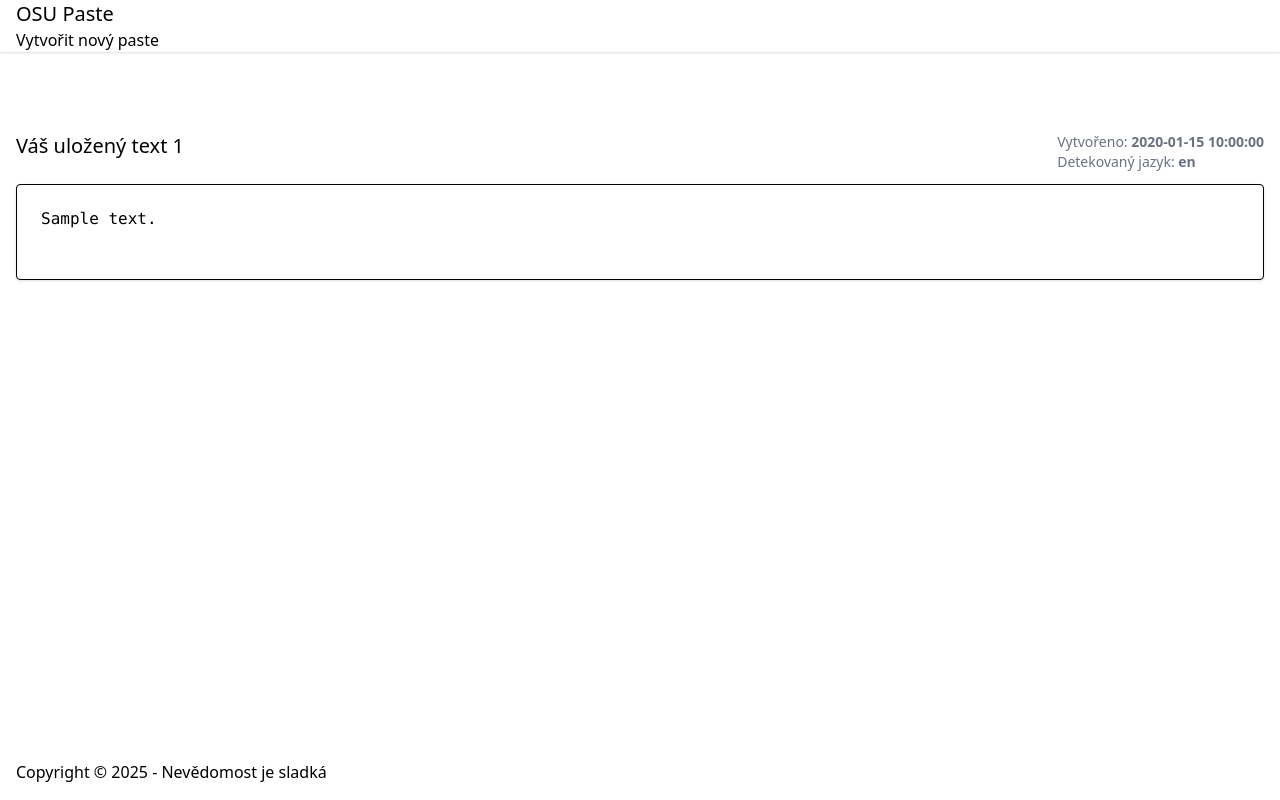
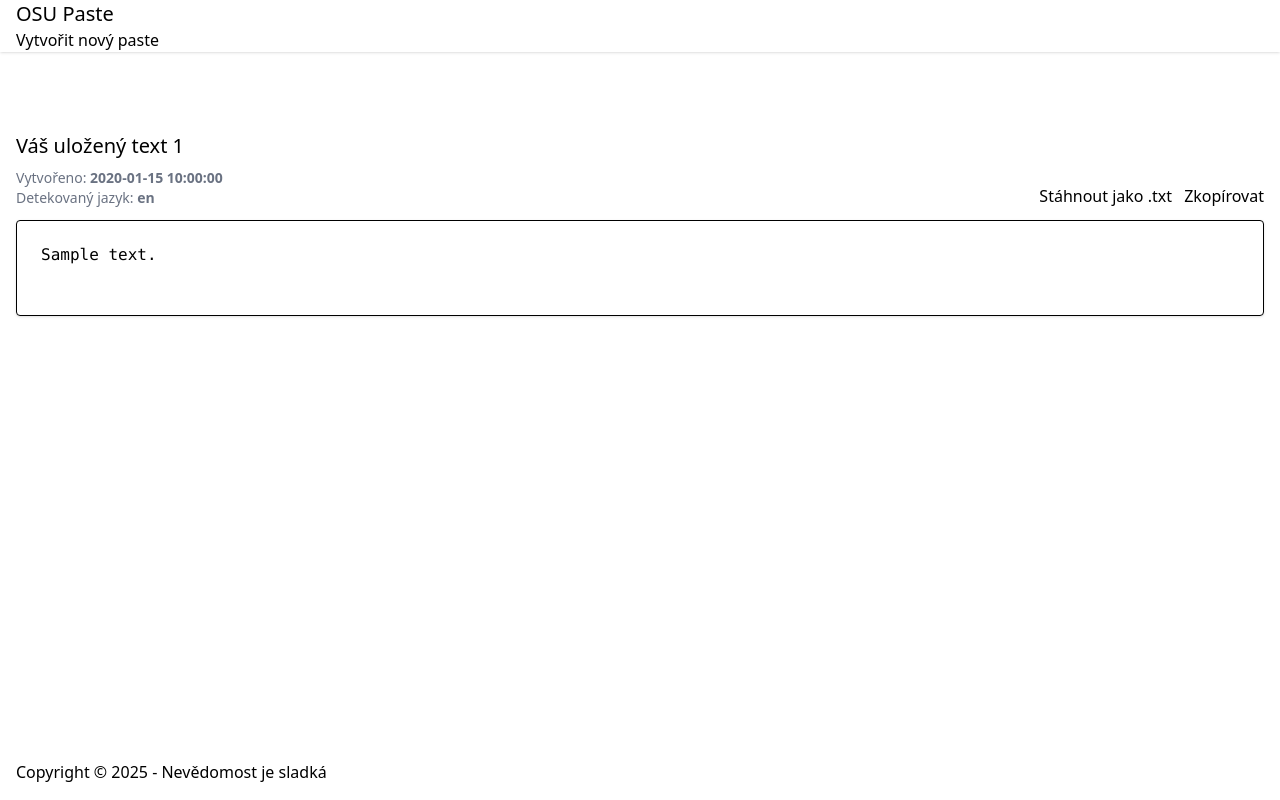
Before and after one commit to LixCis/OSU-Paste, a Flask app: page /1 in a window 1280 px wide. Run offline with Flask 3, Linux system fonts and the light colour scheme; tables that the repository leaves empty hold one stand-in row (values such as "Sample post"); some libraries are stand-ins or nearby versions.

Commit message:
Added download and copy button

```diff
--- a/templates/paste.html
+++ b/templates/paste.html
@@ -10,21 +10,87 @@
         {{ css_styles | safe }}
     </style>
 </head>
-<body class="flex flex-col min-h-screen">
+<body class="flex flex-col min-h-screen relative">
 {% include 'includes/navbar.html' %}
 <main class="flex-1 w-full max-w-7xl mx-auto px-4 my-20">
-    <div class="flex flex-row justify-between justify-items-center">
-        <h1 class="mb-6 text-xl font-medium">Váš uložený text {{ short_id }}</h1>
+    <div class="flex flex-row justify-between items-end mb-3">
         <div>
+            <h1 class="text-xl mb-2 font-medium">Váš uložený text {{ short_id }}</h1>
             <p class="text-sm text-gray-500">Vytvořeno: <strong>{{ created_at }}</strong></p>
             {% if detected_language != "Unknown" %}
                 <p class="text-sm text-gray-500">Detekovaný jazyk: <strong>{{ detected_language }}</strong></p>
             {% endif %}
         </div>
+        <div class="mt-4">
+            <button id="download-btn" class="btn btn-primary mr-2">Stáhnout jako .txt</button>
+            <button id="copy-btn" class="btn btn-outline btn-primary">Zkopírovat</button>
+        </div>
     </div>
 
-    <pre class="shadow bg-base-100 border border-primary min-h-24 p-2 rounded whitespace-pre-wrap break-words max-w-full">{{ content | safe }}</pre>
+    <pre id="content" class="shadow bg-base-100 border border-primary min-h-24 p-2 rounded whitespace-pre-wrap break-words max-w-full overflow-x-auto touch-pan-x">{{ content | safe }}</pre>
+
+    <!-- Success and Error Alerts -->
+    <div id="alert-success" class="absolute top-10 left-1/2 transform -translate-x-1/2 w-80 p-4 mb-4 text-sm text-white bg-green-500 rounded shadow-md hidden">
+        <div class="flex items-center">
+            <svg xmlns="http://www.w3.org/2000/svg" class="h-6 w-6 shrink-0" fill="none" viewBox="0 0 24 24" stroke="currentColor">
+                <path stroke-linecap="round" stroke-linejoin="round" stroke-width="2" d="M9 12l2 2 4-4m6 2a9 9 0 11-18 0 9 9 0 0118 0z" />
+            </svg>
+            <span class="ml-2">Text zkopírován do schránky!</span>
+        </div>
+    </div>
+    <div id="alert-error" class="absolute top-10 left-1/2 transform -translate-x-1/2 w-80 p-4 mb-4 text-sm text-white bg-red-500 rounded shadow-md hidden">
+        <div class="flex items-center">
+            <svg xmlns="http://www.w3.org/2000/svg" class="h-6 w-6 shrink-0" fill="none" viewBox="0 0 24 24" stroke="currentColor">
+                <path stroke-linecap="round" stroke-linejoin="round" stroke-width="2" d="M6 18L18 6M6 6l12 12" />
+            </svg>
+            <span class="ml-2">Chyba při kopírování textu!</span>
+        </div>
+    </div>
 </main>
 {% include 'includes/footer.html' %}
+
+<script>
+    document.addEventListener("DOMContentLoaded", function () {
+        const copyButton = document.getElementById('copy-btn');
+        const downloadButton = document.getElementById('download-btn');
+        const contentElement = document.getElementById('content');
+        const alertSuccess = document.getElementById('alert-success');
+        const alertError = document.getElementById('alert-error');
+
+        // Copy content to clipboard
+        copyButton.addEventListener('click', function () {
+            // Disable button to prevent spamming
+            copyButton.disabled = true;
+
+            const content = contentElement.innerText || contentElement.textContent;
+            navigator.clipboard.writeText(content)
+                .then(() => {
+                    alertSuccess.classList.remove('hidden');
+                    setTimeout(() => alertSuccess.classList.add('hidden'), 1000); // Hide after 3 seconds
+                })
+                .catch(err => {
+                    alertError.classList.remove('hidden');
+                    setTimeout(() => alertError.classList.add('hidden'), 1000); // Hide after 3 seconds
+                    console.error('Chyba při kopírování textu: ', err);
+                })
+                .finally(() => {
+                    // Re-enable the button after a delay
+                    setTimeout(() => {
+                        copyButton.disabled = false;
+                    }, 1000); // Allow clicking again after 1 second
+                });
+        });
+
+        // Download content as a .txt file
+        downloadButton.addEventListener('click', function () {
+            const content = contentElement.innerText || contentElement.textContent;
+            const blob = new Blob([content], { type: 'text/plain' });
+            const link = document.createElement('a');
+            link.href = URL.createObjectURL(blob);
+            link.download = "paste_{{ short_id }}.txt";
+            link.click();
+        });
+    });
+</script>
 </body>
 </html>
```
